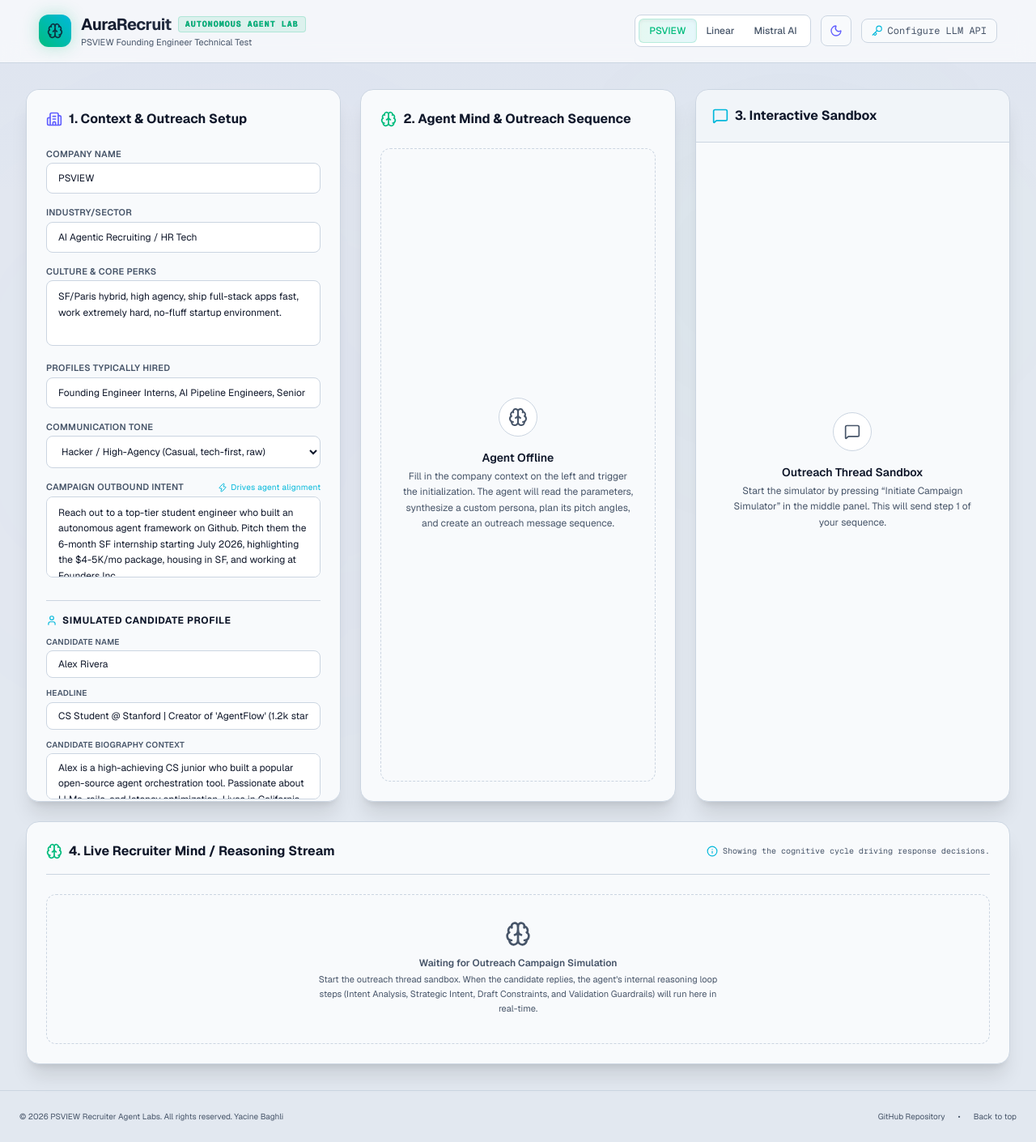
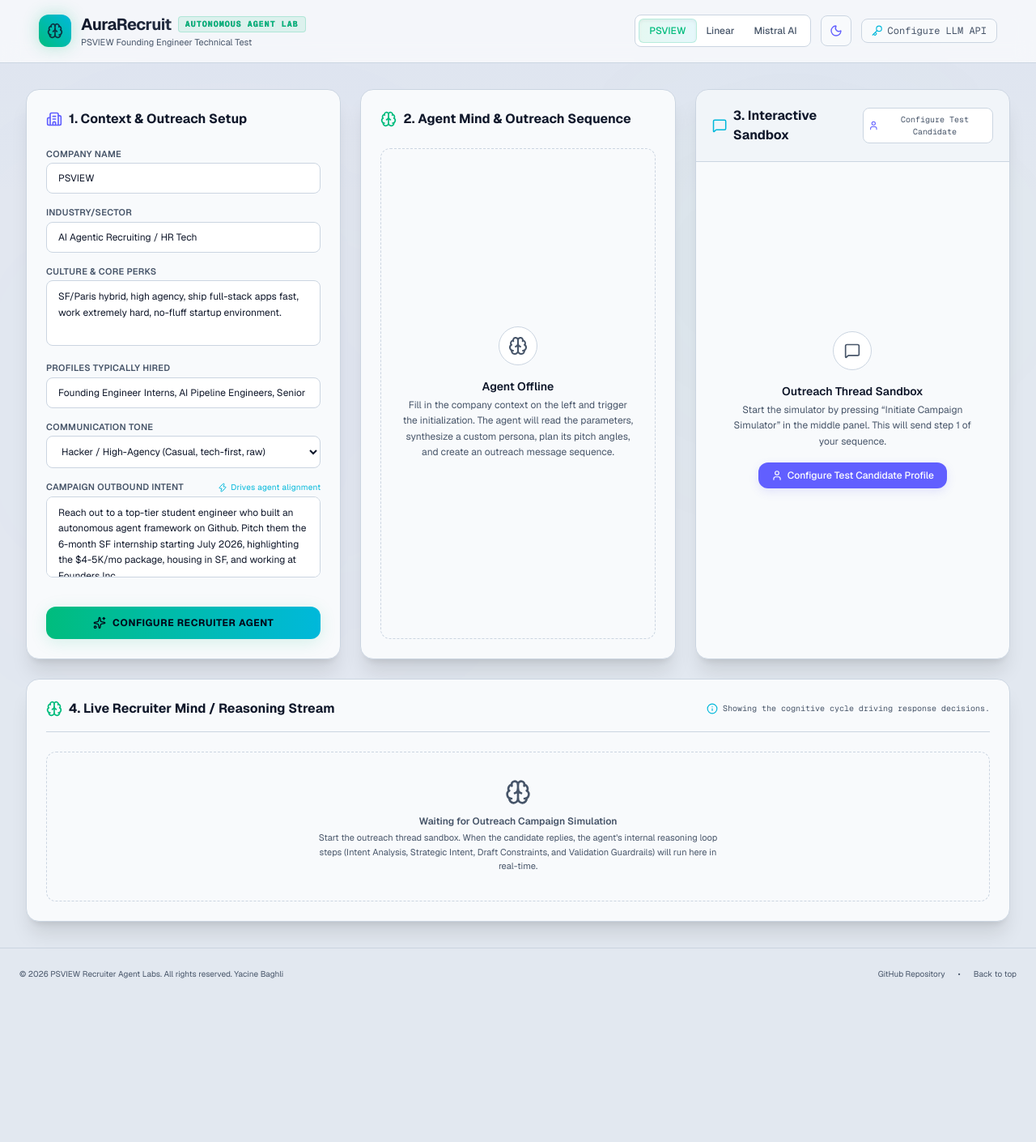
Before and after one commit to yacine-baghli/psview-agent-simulator, a Next.js app: page / in a window 1280 px wide. Shown: the whole page at 81% size. After the commit the page ends 1234 px from the top, so only its background shows below. Built offline with nearby package versions, Linux system fonts and the light colour scheme.

Commit message:
refactor: Relocate simulated candidate customizer to a dedicated modal dialog

```diff
--- a/src/app/page.tsx
+++ b/src/app/page.tsx
@@ -72,6 +72,7 @@
   const [apiKey, setApiKey] = useState("");
   const [apiModel, setApiModel] = useState("");
   const [showKeyInput, setShowKeyInput] = useState(false);
+  const [showCandidateModal, setShowCandidateModal] = useState(false);
 
   // Form State (initialized with first preset - PSVIEW)
   const [companyName, setCompanyName] = useState("");
@@ -615,63 +616,6 @@
                 />
               </div>
 
-              {/* Simulated Candidate Profile Customization Section */}
-              <div className="border-t border-border-theme pt-4 mt-2 flex flex-col gap-3">
-                <h3 className="text-xs font-bold text-text-primary flex items-center gap-1.5 uppercase tracking-wider">
-                  <User className="w-3.5 h-3.5 text-cyan-500" />
-                  Simulated Candidate Profile
-                </h3>
-
-                <div>
-                  <label className="block text-[10px] text-text-secondary font-semibold mb-1 uppercase tracking-wide">Candidate Name</label>
-                  <input
-                    type="text"
-                    required
-                    value={candidateName}
-                    onChange={(e) => setCandidateName(e.target.value)}
-                    placeholder="e.g. Alex Rivera"
-                    className="w-full bg-bg-input border border-border-theme rounded-lg px-3.5 py-2 text-text-primary focus:outline-none focus:ring-1 focus:ring-emerald-500 transition-all placeholder:text-text-secondary"
-                  />
-                </div>
-
-                <div>
-                  <label className="block text-[10px] text-text-secondary font-semibold mb-1 uppercase tracking-wide">Headline</label>
-                  <input
-                    type="text"
-                    required
-                    value={candidateHeadline}
-                    onChange={(e) => setCandidateHeadline(e.target.value)}
-                    placeholder="e.g. Creator of open-source project"
-                    className="w-full bg-bg-input border border-border-theme rounded-lg px-3.5 py-2 text-text-primary focus:outline-none focus:ring-1 focus:ring-emerald-500 transition-all placeholder:text-text-secondary"
-                  />
-                </div>
-
-                <div>
-                  <label className="block text-[10px] text-text-secondary font-semibold mb-1 uppercase tracking-wide">Candidate Biography Context</label>
-                  <textarea
-                    rows={2}
-                    required
-                    value={candidateBio}
-                    onChange={(e) => setCandidateBio(e.target.value)}
-                    placeholder="Describe candidate's history, traits, and background..."
-                    className="w-full bg-bg-input border border-border-theme rounded-lg px-3.5 py-2 text-text-primary focus:outline-none focus:ring-1 focus:ring-emerald-500 transition-all placeholder:text-text-secondary resize-none leading-relaxed text-xs"
-                  />
-                </div>
-
-                <div>
-                  <label className="block text-[10px] text-text-secondary font-semibold mb-1 uppercase tracking-wide flex justify-between">
-                    <span>Quick-Replies (one per line)</span>
-                  </label>
-                  <textarea
-                    rows={3}
-                    required
-                    value={quickReplies.join("\n")}
-                    onChange={(e) => setQuickReplies(e.target.value.split("\n"))}
-                    placeholder="Replies candidate can quickly select..."
-                    className="w-full bg-bg-input border border-border-theme rounded-lg px-3.5 py-2 text-text-primary focus:outline-none focus:ring-1 focus:ring-emerald-500 transition-all placeholder:text-text-secondary resize-none leading-relaxed text-xs"
-                  />
-                </div>
-              </div>
 
               <button
                 type="submit"
@@ -809,6 +753,16 @@
                 <MessageSquare className="w-5 h-5 text-cyan-500" />
                 <h2 className="text-base font-bold text-text-primary">3. Interactive Sandbox</h2>
               </div>
+              <div className="flex items-center gap-2">
+                <button
+                  type="button"
+                  onClick={() => setShowCandidateModal(true)}
+                  className="p-1.5 rounded-lg bg-bg-input hover:bg-bg-panel border border-border-theme text-[10px] flex items-center gap-1 text-text-secondary hover:text-text-primary transition-colors cursor-pointer font-mono"
+                  title="Configure simulated test candidate profile"
+                >
+                  <User className="w-3.5 h-3.5 text-indigo-500" />
+                  Configure Test Candidate
+                </button>
                 {messages.length > 0 && (
                   <button
                     onClick={() => {
@@ -823,10 +777,12 @@
                   </button>
                 )}
               </div>
+            </div>
 
             {/* Candidate Bio Header */}
             {agentPersona && (
-              <div className="p-4 bg-bg-panel border-b border-border-theme flex gap-3 text-xs">
+              <div className="p-4 bg-bg-panel border-b border-border-theme flex gap-3 text-xs justify-between items-start">
+                <div className="flex gap-3">
                   <div className="w-10 h-10 rounded-xl bg-gradient-to-br from-indigo-500/10 to-purple-500/10 border border-indigo-500/20 flex items-center justify-center shrink-0">
                     <User className="w-5 h-5 text-indigo-500" />
                   </div>
@@ -838,6 +794,15 @@
                     </p>
                   </div>
                 </div>
+                <button
+                  type="button"
+                  onClick={() => setShowCandidateModal(true)}
+                  className="p-1.5 rounded-lg bg-bg-input hover:bg-bg-panel border border-border-theme text-text-secondary hover:text-text-primary transition-colors cursor-pointer shrink-0"
+                  title="Configure test candidate profile"
+                >
+                  <Settings className="w-3.5 h-3.5" />
+                </button>
+              </div>
             )}
 
             {/* Empty Chat Area */}
@@ -847,9 +812,17 @@
                   <MessageSquare className="w-5 h-5" />
                 </div>
                 <h4 className="text-sm font-semibold mb-1 text-text-primary">Outreach Thread Sandbox</h4>
-                <p className="text-xs text-text-secondary max-w-xs leading-relaxed">
+                <p className="text-xs text-text-secondary max-w-xs leading-relaxed mb-4">
                   Start the simulator by pressing &ldquo;Initiate Campaign Simulator&rdquo; in the middle panel. This will send step 1 of your sequence.
                 </p>
+                <button
+                  type="button"
+                  onClick={() => setShowCandidateModal(true)}
+                  className="px-4 py-2 bg-indigo-500 hover:bg-indigo-400 text-white font-medium text-xs rounded-xl flex items-center gap-1.5 transition-all shadow-[0_4px_12px_rgba(99,102,241,0.15)] cursor-pointer"
+                >
+                  <User className="w-3.5 h-3.5" />
+                  Configure Test Candidate Profile
+                </button>
               </div>
             ) : (
               // Chat Sandbox Stream
@@ -1244,6 +1217,96 @@
         </div>
       </footer>
 
+      {/* Candidate Profile Modal */}
+      {showCandidateModal && (
+        <div className="fixed inset-0 z-[100] flex items-center justify-center p-4 bg-black/60 backdrop-blur-sm animate-fadeIn">
+          <div className="w-full max-w-lg bg-bg-panel border border-border-theme rounded-2xl p-6 shadow-2xl relative flex flex-col gap-4 text-xs transition-colors duration-300">
+            <button
+              type="button"
+              onClick={() => setShowCandidateModal(false)}
+              className="absolute top-4 right-4 text-text-secondary hover:text-text-primary p-1 rounded-lg hover:bg-bg-input transition-colors cursor-pointer"
+              title="Close Settings"
+            >
+              <X className="w-4 h-4" />
+            </button>
+
+            <div className="flex items-center gap-2 mb-2">
+              <div className="w-8 h-8 rounded-lg bg-indigo-500/10 border border-indigo-500/20 flex items-center justify-center text-indigo-500 shrink-0">
+                <User className="w-4 h-4" />
+              </div>
+              <div>
+                <h3 className="text-sm font-bold text-text-primary">
+                  Configure Test Candidate Profile
+                </h3>
+                <p className="text-[10px] text-text-secondary">Set the mock candidate variables for simulation</p>
+              </div>
+            </div>
+
+            <div className="flex flex-col gap-3">
+              <div>
+                <label className="block text-[10px] text-text-secondary font-semibold mb-1 uppercase tracking-wide">Candidate Name</label>
+                <input
+                  type="text"
+                  required
+                  value={candidateName}
+                  onChange={(e) => setCandidateName(e.target.value)}
+                  placeholder="e.g. Alex Rivera"
+                  className="w-full bg-bg-input border border-border-theme rounded-lg px-3.5 py-2 text-text-primary focus:outline-none focus:ring-1 focus:ring-emerald-500 transition-all placeholder:text-text-secondary"
+                />
+              </div>
+
+              <div>
+                <label className="block text-[10px] text-text-secondary font-semibold mb-1 uppercase tracking-wide">Headline</label>
+                <input
+                  type="text"
+                  required
+                  value={candidateHeadline}
+                  onChange={(e) => setCandidateHeadline(e.target.value)}
+                  placeholder="e.g. Creator of open-source project"
+                  className="w-full bg-bg-input border border-border-theme rounded-lg px-3.5 py-2 text-text-primary focus:outline-none focus:ring-1 focus:ring-emerald-500 transition-all placeholder:text-text-secondary"
+                />
+              </div>
+
+              <div>
+                <label className="block text-[10px] text-text-secondary font-semibold mb-1 uppercase tracking-wide">Biography Context</label>
+                <textarea
+                  rows={3}
+                  required
+                  value={candidateBio}
+                  onChange={(e) => setCandidateBio(e.target.value)}
+                  placeholder="Describe candidate's history, traits, and background..."
+                  className="w-full bg-bg-input border border-border-theme rounded-lg px-3.5 py-2 text-text-primary focus:outline-none focus:ring-1 focus:ring-emerald-500 transition-all placeholder:text-text-secondary resize-none leading-relaxed"
+                />
+              </div>
+
+              <div>
+                <label className="block text-[10px] text-text-secondary font-semibold mb-1 uppercase tracking-wide">
+                  Quick-Replies (one per line)
+                </label>
+                <textarea
+                  rows={4}
+                  required
+                  value={quickReplies.join("\n")}
+                  onChange={(e) => setQuickReplies(e.target.value.split("\n"))}
+                  placeholder="Replies candidate can quickly select..."
+                  className="w-full bg-bg-input border border-border-theme rounded-lg px-3.5 py-2 text-text-primary focus:outline-none focus:ring-1 focus:ring-emerald-500 transition-all placeholder:text-text-secondary resize-none leading-relaxed"
+                />
+              </div>
+            </div>
+
+            <div className="mt-2 pt-3 border-t border-border-theme flex justify-end">
+              <button
+                type="button"
+                onClick={() => setShowCandidateModal(false)}
+                className="px-4 py-2 bg-indigo-500 hover:bg-indigo-400 text-white font-semibold text-[11px] rounded-lg transition-colors cursor-pointer"
+              >
+                Apply & Close
+              </button>
+            </div>
+          </div>
+        </div>
+      )}
+
     </div>
   );
 }
```
Also changed, not shown: 1 other file (tests, documents, lock files or other folders). Lines whose indentation alone changed are shown as unchanged.
